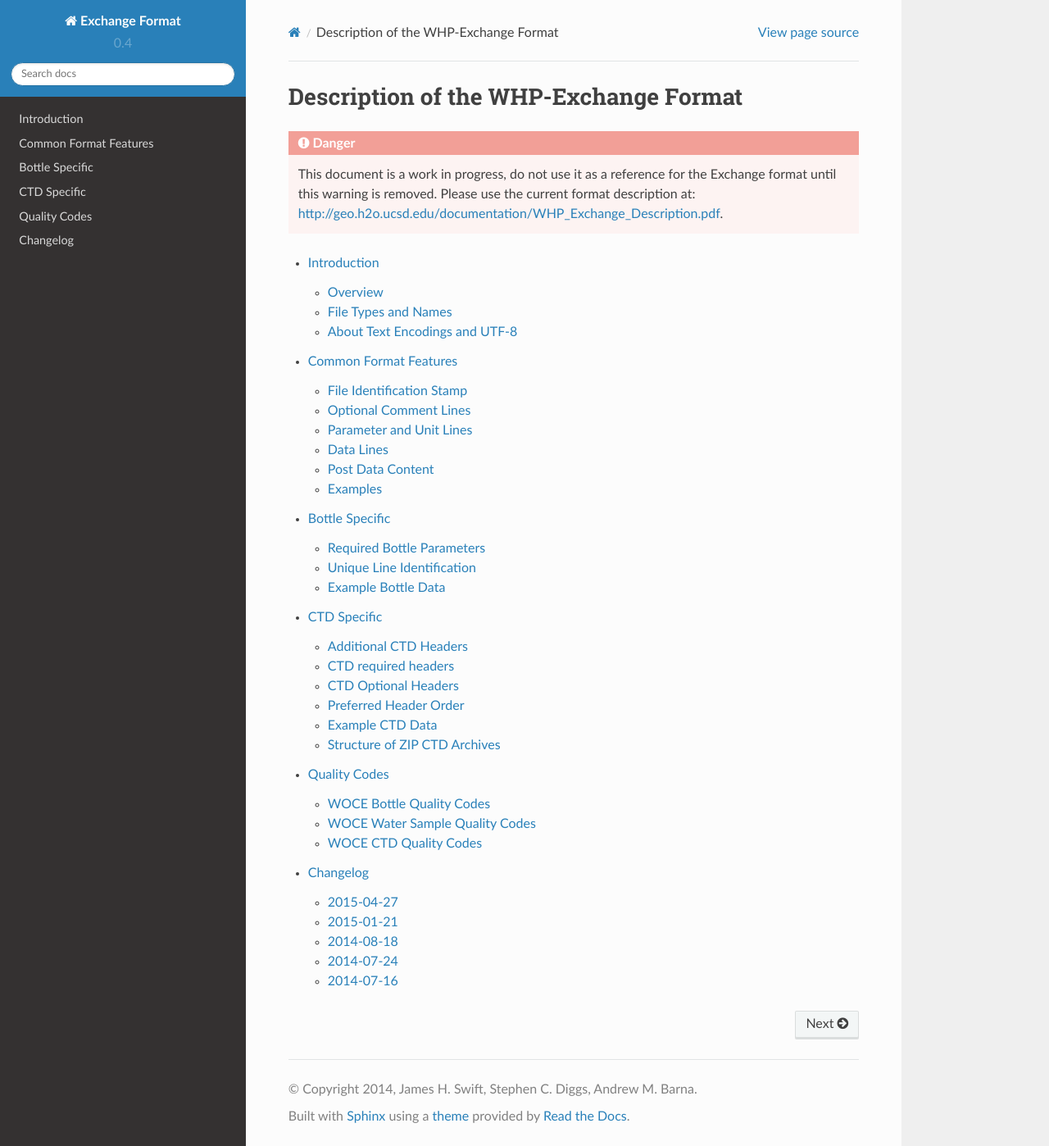
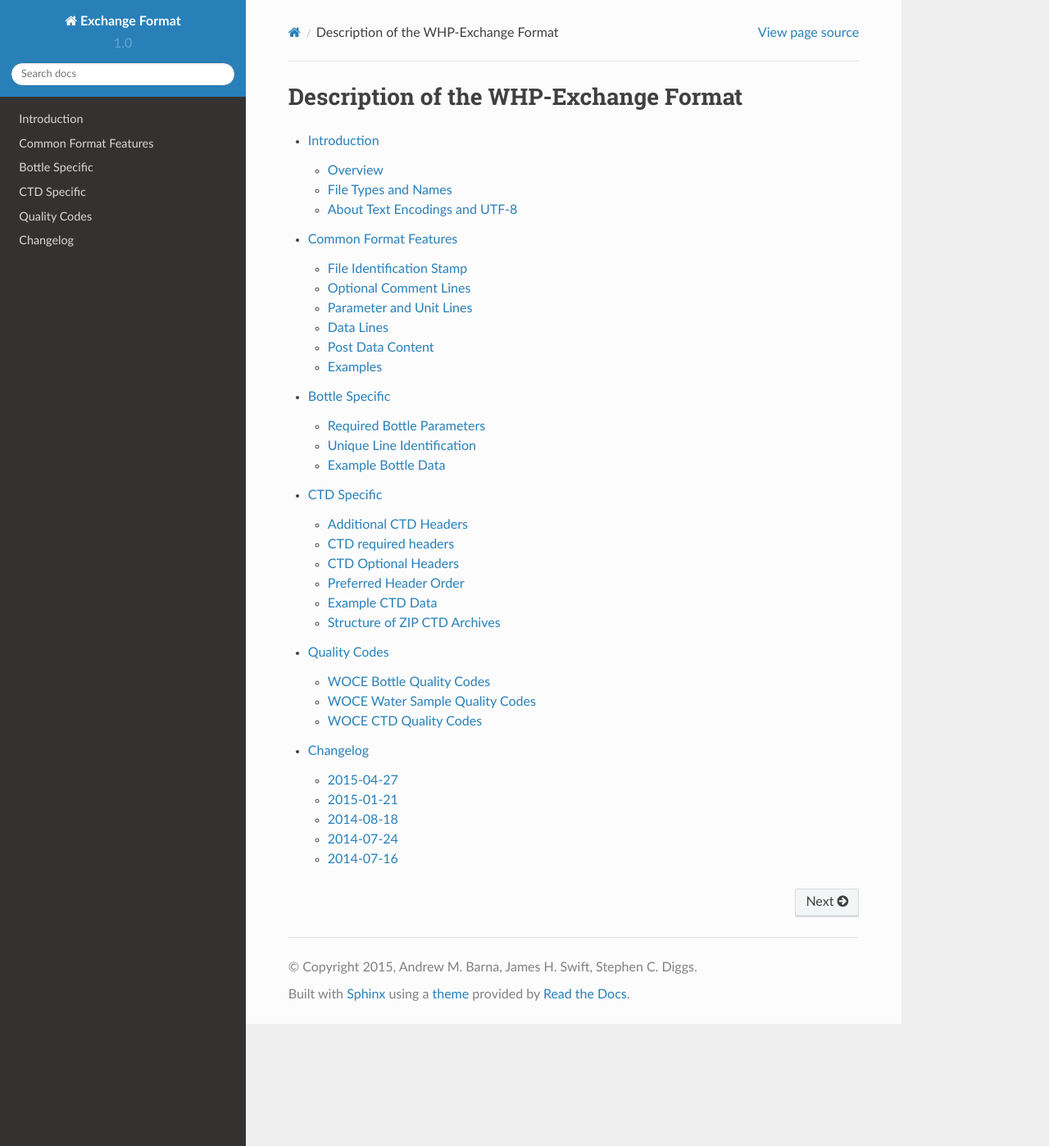
Before and after one commit to cchdo/exchange, a Sphinx documentation site: the page built from docs/index.rst, in a window 1280 px wide and 1398 px high. Shown: the whole window at 82% size. Built offline with Sphinx 7.4.7 and the Read the Docs theme 2.0.0, drawn with Linux system fonts in a browser that asks for light colours; pages that are not in the unit, such as notebooks, are missing from menus.

Commit message:
changes for 1.0 declaration

```diff
--- a/docs/conf.py
+++ b/docs/conf.py
@@ -47,16 +47,16 @@ master_doc = 'index'
 
 # General information about the project.
 project = u'Exchange Format'
-copyright = u'2014, James H. Swift, Stephen C. Diggs, Andrew M. Barna'
+copyright = u'2015, Andrew M. Barna, James H. Swift, Stephen C. Diggs'
 
 # The version info for the project you're documenting, acts as replacement for
 # |version| and |release|, also used in various other places throughout the
 # built documents.
 #
 # The short X.Y version.
-version = '0.4'
+version = '1.0'
 # The full version, including alpha/beta/rc tags.
-release = '0.4'
+release = '1.0.0'
 
 # The language for content autogenerated by Sphinx. Refer to documentation
 # for a list of supported languages.
@@ -66,7 +66,7 @@ release = '0.4'
 # non-false value, then it is used:
 #today = ''
 # Else, today_fmt is used as the format for a strftime call.
-#today_fmt = '%B %d, %Y'
+today_fmt = '%Y-%m-%d'
 
 # List of patterns, relative to source directory, that match files and
 # directories to ignore when looking for source files.
@@ -207,7 +207,7 @@ latex_elements = {
 #  author, documentclass [howto, manual, or own class]).
 latex_documents = [
   ('index', 'ExchangeFormat.tex', u'Exchange Format Description',
-   u'James H. Swift, Stephen C. Diggs, Andrew M. Barna', 'manual'),
+   u'Andrew M. Barna, James H. Swift, Stephen C. Diggs', 'manual'),
 ]
 
 # The name of an image file (relative to this directory) to place at the top of
--- a/docs/index.rst
+++ b/docs/index.rst
@@ -5,13 +5,6 @@
 
 Description of the WHP-Exchange Format
 ======================================
-
-.. danger::
-  This document is a work in progress, do not use it as a reference for the Exchange format until this warning is removed.
-  Please use the current format description at: `http://geo.h2o.ucsd.edu/documentation/WHP_Exchange_Description.pdf`__.
-
-__ http://geo.h2o.ucsd.edu/documentation/WHP_Exchange_Description.pdf
-
 
 
 .. toctree::
```
